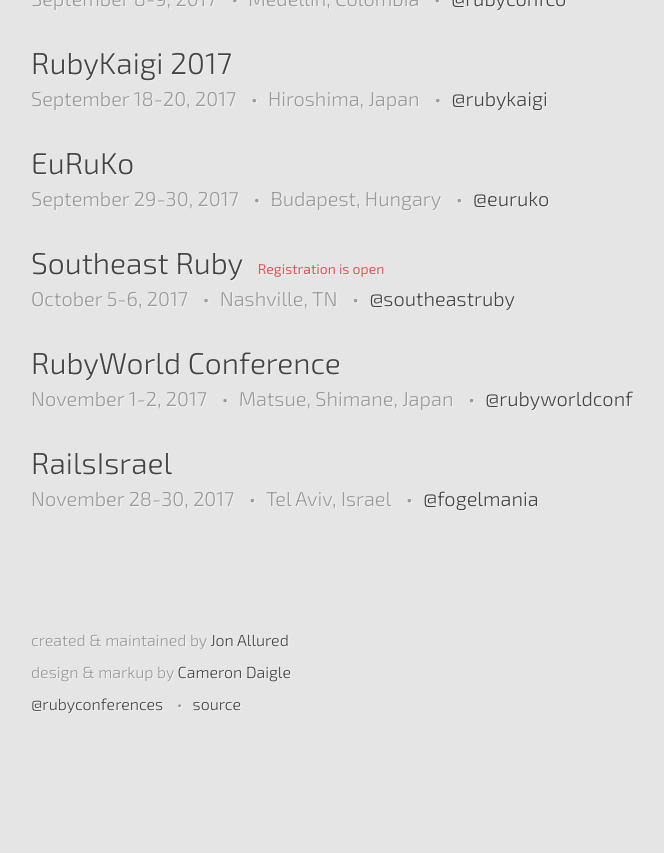
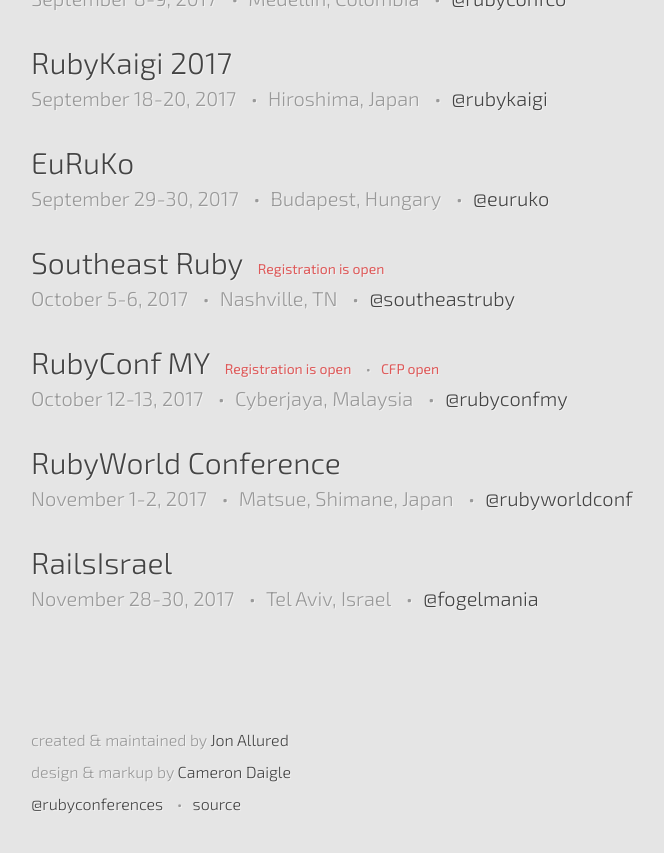
Before and after one commit to ruby-conferences/ruby-conferences.github.io, a Jekyll site: the page built from index.html, in a window 1280 px wide and 900 px high, scrolled down 1918 px. Shown: the top 853 px of the window, without its empty margins (209-873 px from the left). Built offline with Jekyll 4.4.1, drawn with Linux system fonts in a browser that asks for light colours; before the commit the page ends 2718 px from its top, so only the background shows below that.

Commit message:
Add RubyConf MY 2017

```diff
--- a/_data/current.yml
+++ b/_data/current.yml
@@ -129,6 +129,14 @@
   cfp_phrase: CFP Closes
   cfp_date: "April 1, 2017"
 
+- name: RubyConf MY
+  location: Cyberjaya, Malaysia
+  dates: "October 12-13, 2017"
+  url: http://rubyconf.my/
+  twitter: rubyconfmy
+  reg_phrase: Registration is open
+  cfp_phrase: CFP open
+
 - name: RubyWorld Conference
   location: Matsue, Shimane, Japan
   dates: "November 1-2, 2017"
```
